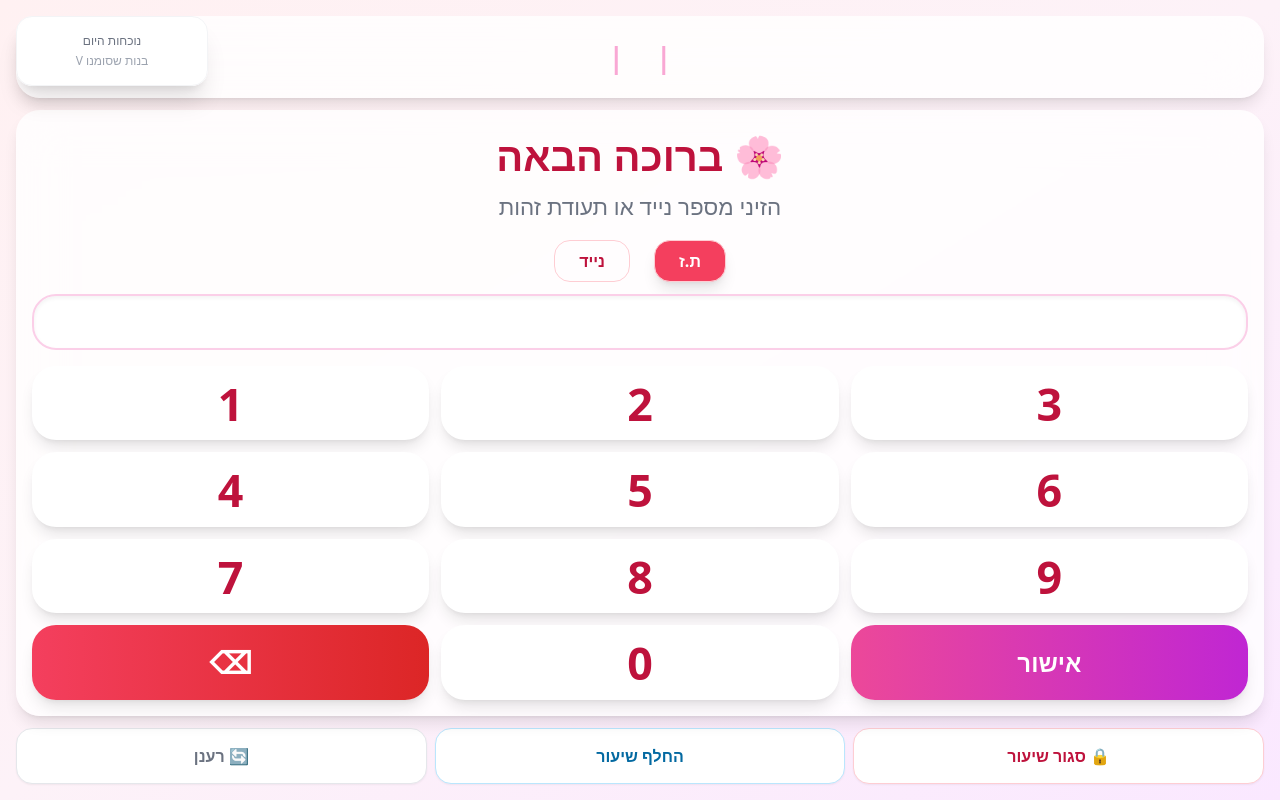
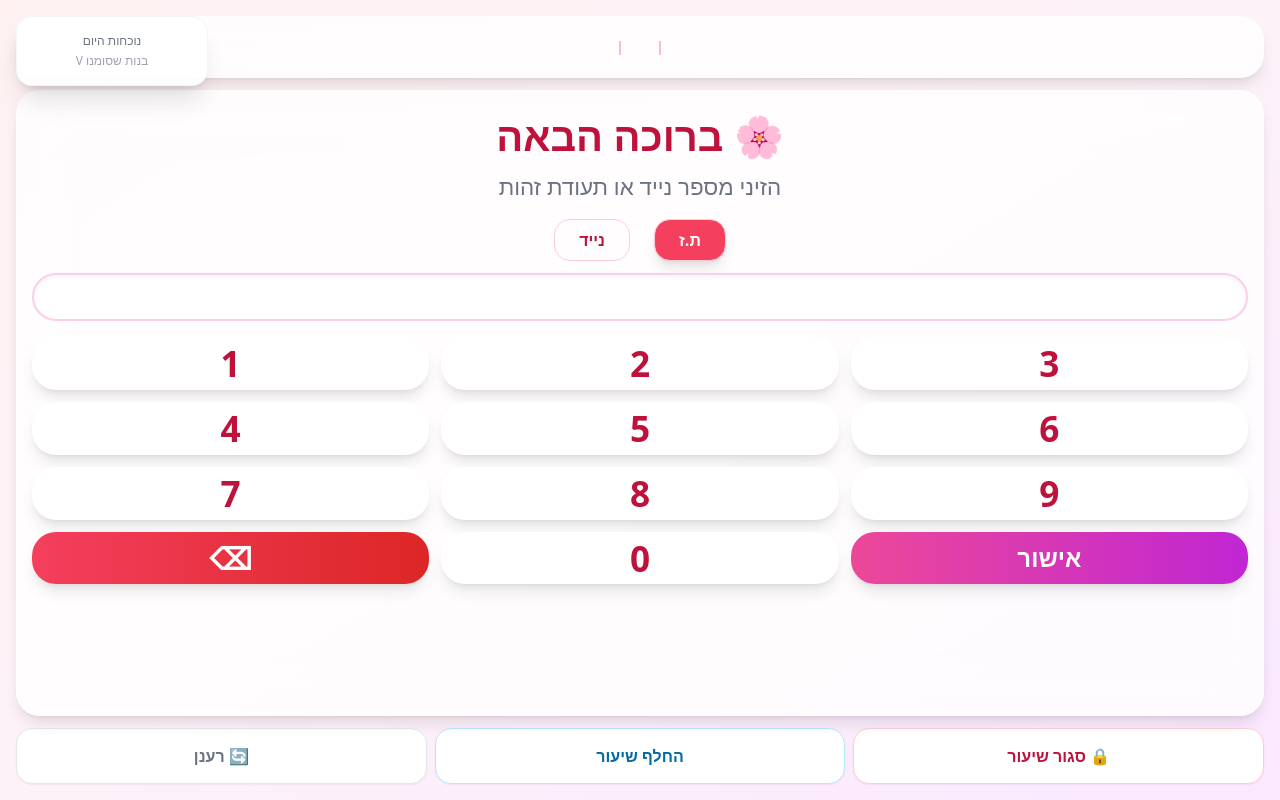
Before and after one commit to fitbalanceSystem/fitBalance-website, a plain HTML site: page attendance/dashboard.html in a window 1280 px wide. Drawn offline with nearby package versions, Linux system fonts and the light colour scheme; no server answers.

```diff
--- a/attendance/dashboard.html
+++ b/attendance/dashboard.html
@@ -3,7 +3,8 @@
 
 <head>
   <meta charset="UTF-8">
-  <meta name="viewport" content="width=device-width, initial-scale=1.0, maximum-scale=1.0, user-scalable=no">
+  <meta name="viewport"
+      content="width=device-width, initial-scale=1">
   <title>FitBalance Hub - נוכחות</title>
   <script src="https://cdn.tailwindcss.com"></script>
   <script>
@@ -24,9 +25,9 @@
     html, body { height: 100%; }
 
     .numpad-btn {
-      font-size: clamp(1.4rem, 3.5vw, 2.8rem);
-      min-height: clamp(3rem, 8vh, 5.5rem);
-    }
+  font-size: clamp(1.2rem, 3vw, 2.2rem);
+  min-height: clamp(2.8rem, 6vh, 4.2rem);
+}
 
     #numberInput {
       font-size: clamp(1.5rem, 4vw, 3rem);
@@ -36,12 +37,27 @@
     .header-text {
       font-size: clamp(0.9rem, 2.2vw, 1.875rem);
     }
+
+    @media (max-height: 800px) {
+
+.numpad-btn {
+  min-height: 3rem;
+}
+
+#numberInput {
+  height: 3rem;
+}
+
+.header-text {
+  font-size: 0.9rem;
+}
+}
   </style>
 </head>
 
-<body class="h-screen overflow-hidden bg-gradient-to-br from-rose-50 via-pink-50 to-fuchsia-100 select-none touch-manipulation">
+<body class="min-h-screen bg-gradient-to-br from-rose-50 via-pink-50 to-fuchsia-100 select-none touch-manipulation overflow-x-hidden">
 
-  <div class="h-screen flex flex-col gap-2 sm:gap-3 p-2 sm:p-3 md:p-4">
+  <div class="min-h-screen flex flex-col gap-2 sm:gap-3 p-2 sm:p-3 md:p-4">
 
     <!-- HEADER -->
     <div class="bg-white/80 backdrop-blur-xl rounded-2xl sm:rounded-3xl shadow-lg py-3 sm:py-5 text-center">
@@ -83,7 +99,7 @@
         class="w-full rounded-2xl sm:rounded-3xl border-2 border-pink-200 bg-white text-center font-bold shadow-inner focus:outline-none mb-2 sm:mb-0">
 
       <!-- NUMPAD -->
-      <div class="grid grid-cols-3 gap-2 sm:gap-3 flex-1 mt-2 sm:mt-4" dir="ltr">
+      <div class="grid grid-cols-3 gap-2 sm:gap-3 mt-2 sm:mt-4" dir="ltr">
 
         <button class="btndigit numpad-btn rounded-2xl sm:rounded-3xl bg-white font-extrabold text-rose-700 shadow-lg active:scale-95 transition">1</button>
         <button class="btndigit numpad-btn rounded-2xl sm:rounded-3xl bg-white font-extrabold text-rose-700 shadow-lg active:scale-95 transition">2</button>
```
